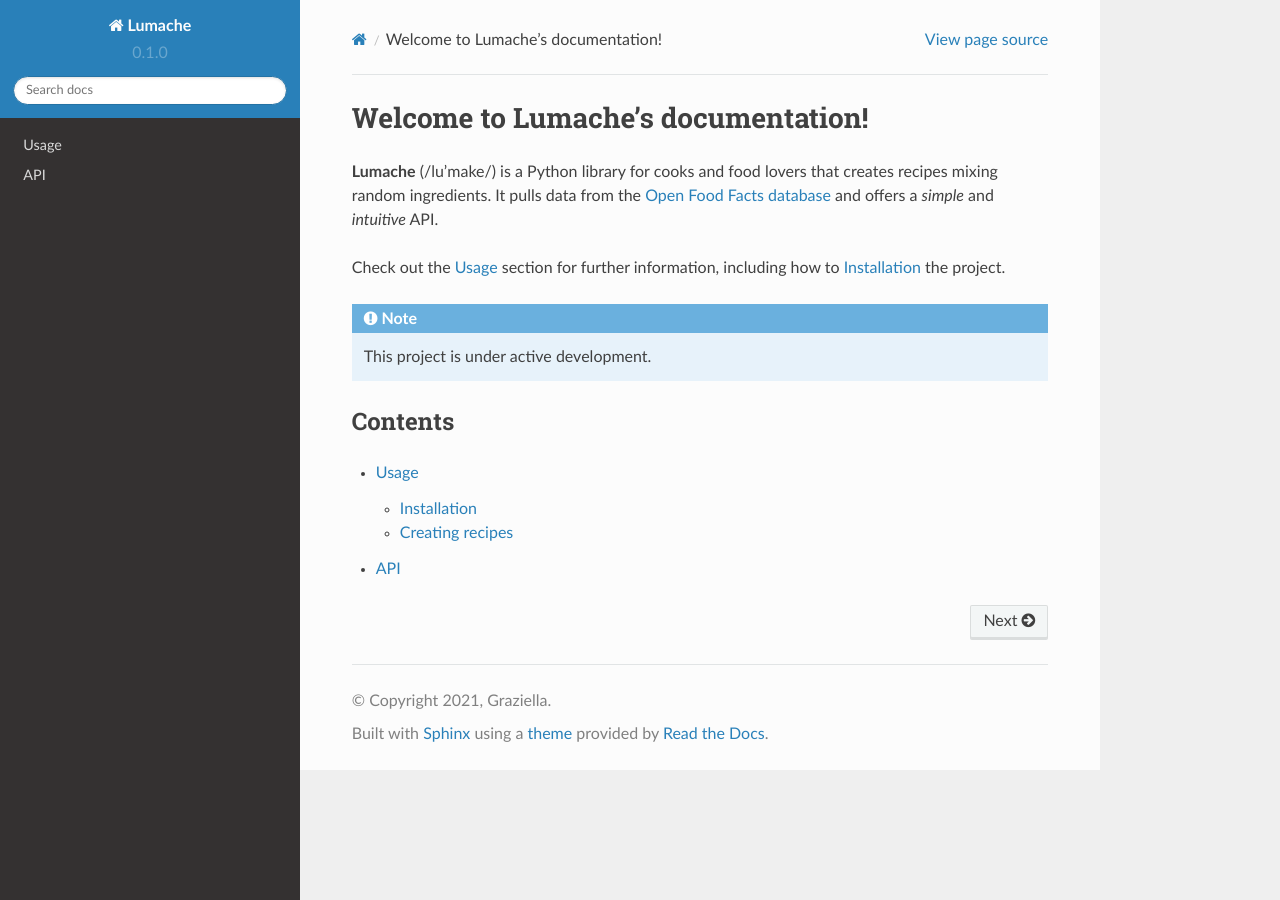
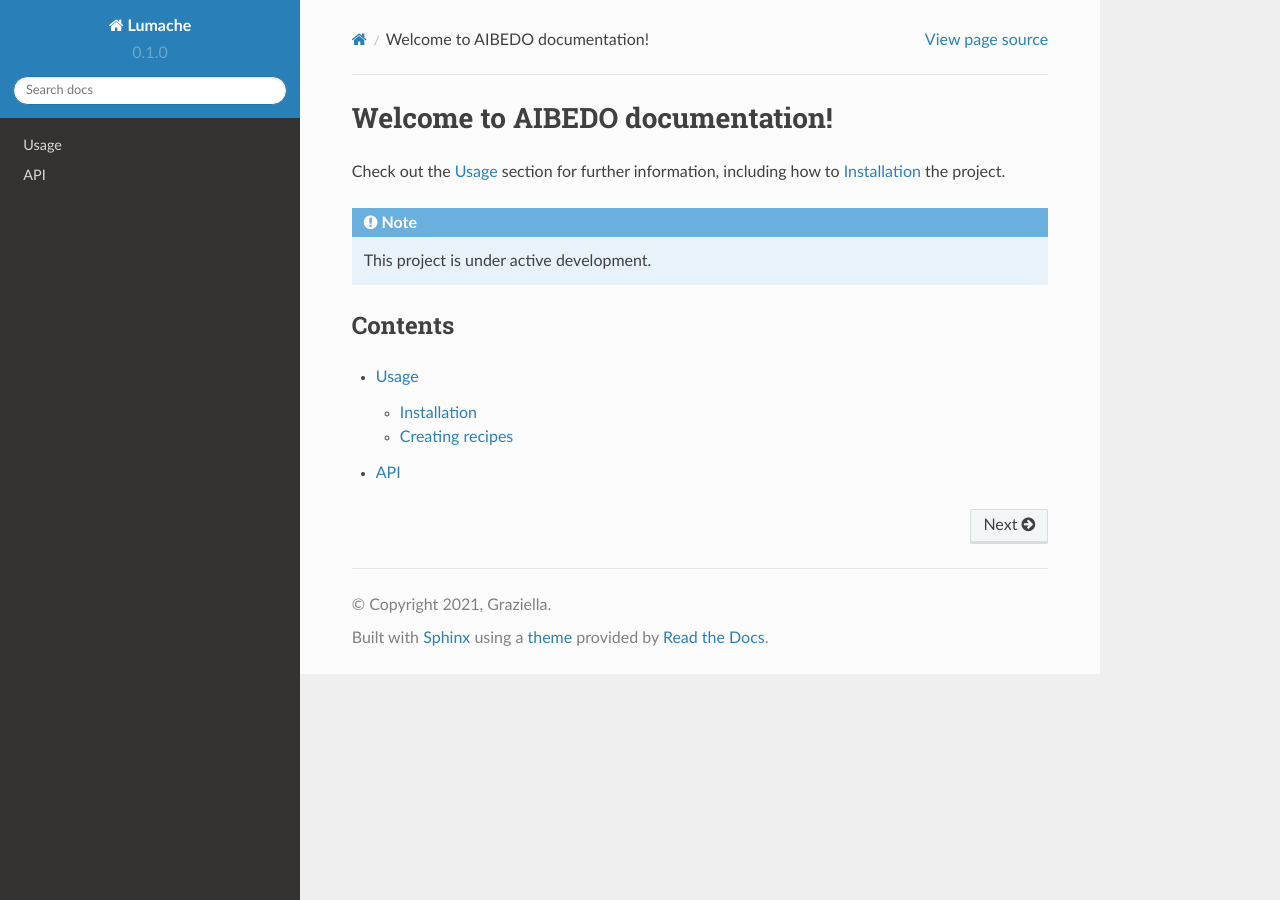
Before and after one commit to kramea/aibedo, a Sphinx documentation site: the page built from docs/source/index.rst, in a window 1280 px wide. Built offline with Sphinx 7.4.7 and the Read the Docs theme 2.0.0, drawn with Linux system fonts in a browser that asks for light colours.

Commit message:
Update index.rst

```diff
--- a/docs/source/index.rst
+++ b/docs/source/index.rst
@@ -1,10 +1,6 @@
-Welcome to Lumache's documentation!
+Welcome to AIBEDO documentation!
 ===================================
 
-**Lumache** (/lu'make/) is a Python library for cooks and food lovers
-that creates recipes mixing random ingredients.
-It pulls data from the `Open Food Facts database <https://world.openfoodfacts.org/>`_
-and offers a *simple* and *intuitive* API.
 
 Check out the :doc:`usage` section for further information, including
 how to :ref:`installation` the project.
```
